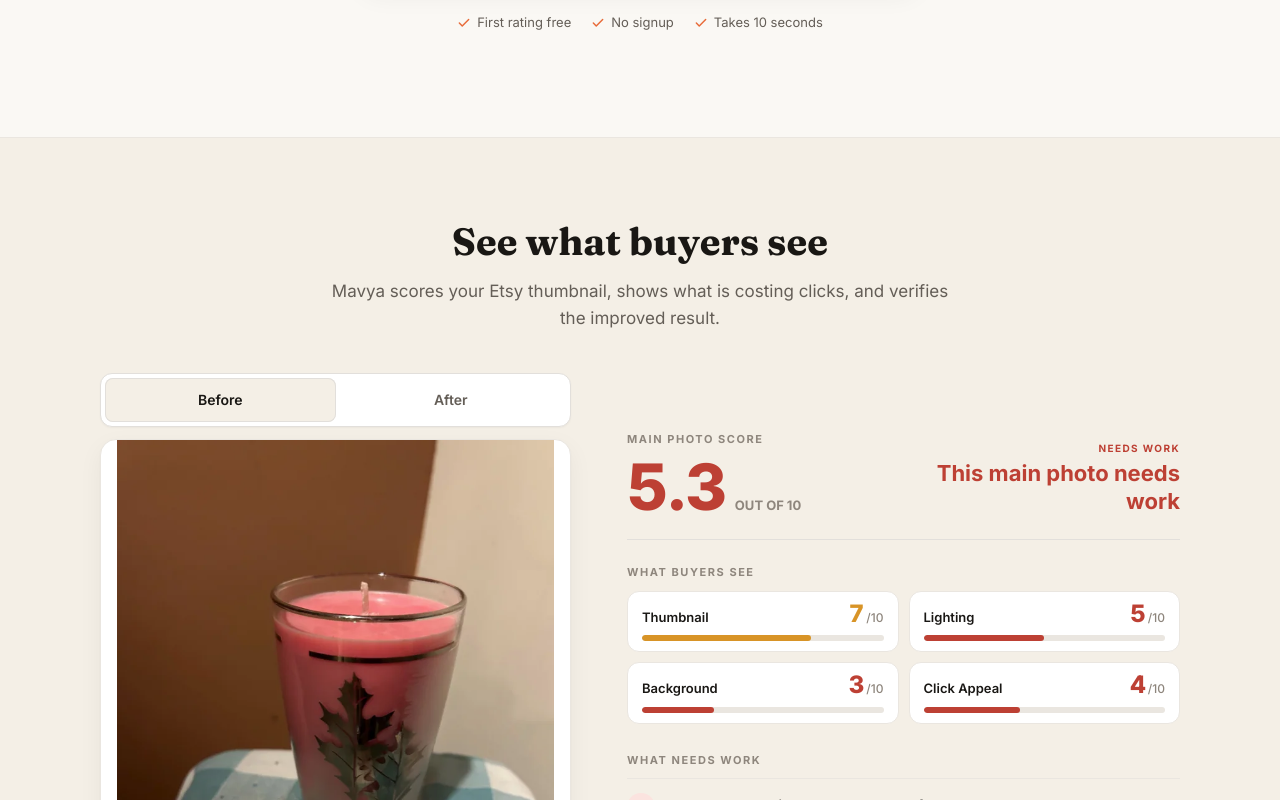
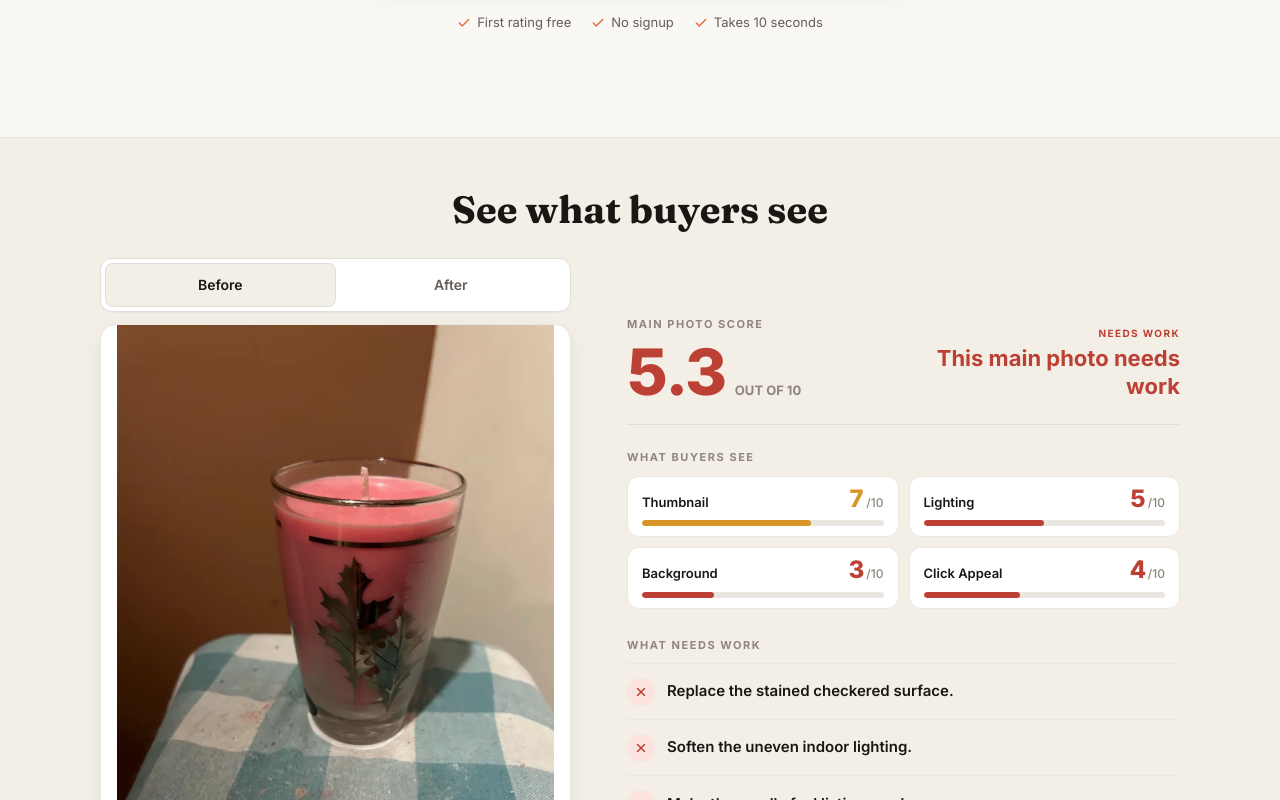
Before and after one commit to kamrunnahar00004-creator/mavya, a Next.js app: page / in a window 1280 px wide. Shown: the part 520-1320 px from the top of the page. Built offline with nearby package versions, Linux system fonts and the light colour scheme; no server answers.

Commit message:
Tighten landing proof reveal

```diff
--- a/src/components/product-proof-section.tsx
+++ b/src/components/product-proof-section.tsx
@@ -20,7 +20,7 @@ export function ProductProofSection() {
       aria-labelledby="product-proof-heading"
       className="border-t border-[var(--color-border-soft)] bg-[var(--color-page-deep)]"
     >
-      <div className="mx-auto max-w-[1200px] px-6 py-14 sm:py-16 lg:py-20">
+      <div className="mx-auto max-w-[1200px] px-6 pb-14 pt-8 sm:pb-16 sm:pt-10 lg:pb-20 lg:pt-12">
         <div className="mx-auto max-w-[700px] text-center">
           <h2
             id="product-proof-heading"
@@ -28,14 +28,10 @@ export function ProductProofSection() {
           >
             See what buyers see
           </h2>
-          <p className="mx-auto mt-3 max-w-[620px] text-[15px] leading-relaxed text-[var(--color-ink-muted)] sm:text-[17px]">
-            Mavya scores your Etsy thumbnail, shows what is costing clicks,
-            and verifies the improved result.
-          </p>
         </div>
 
         <div
-          className="mx-auto mt-8 grid max-w-[1080px] items-start gap-8 lg:mt-10 lg:grid-cols-[0.92fr_1.08fr] lg:gap-14"
+          className="mx-auto mt-5 grid max-w-[1080px] items-start gap-8 sm:mt-6 lg:grid-cols-[0.92fr_1.08fr] lg:gap-14"
           aria-live="polite"
         >
           <div>
```
